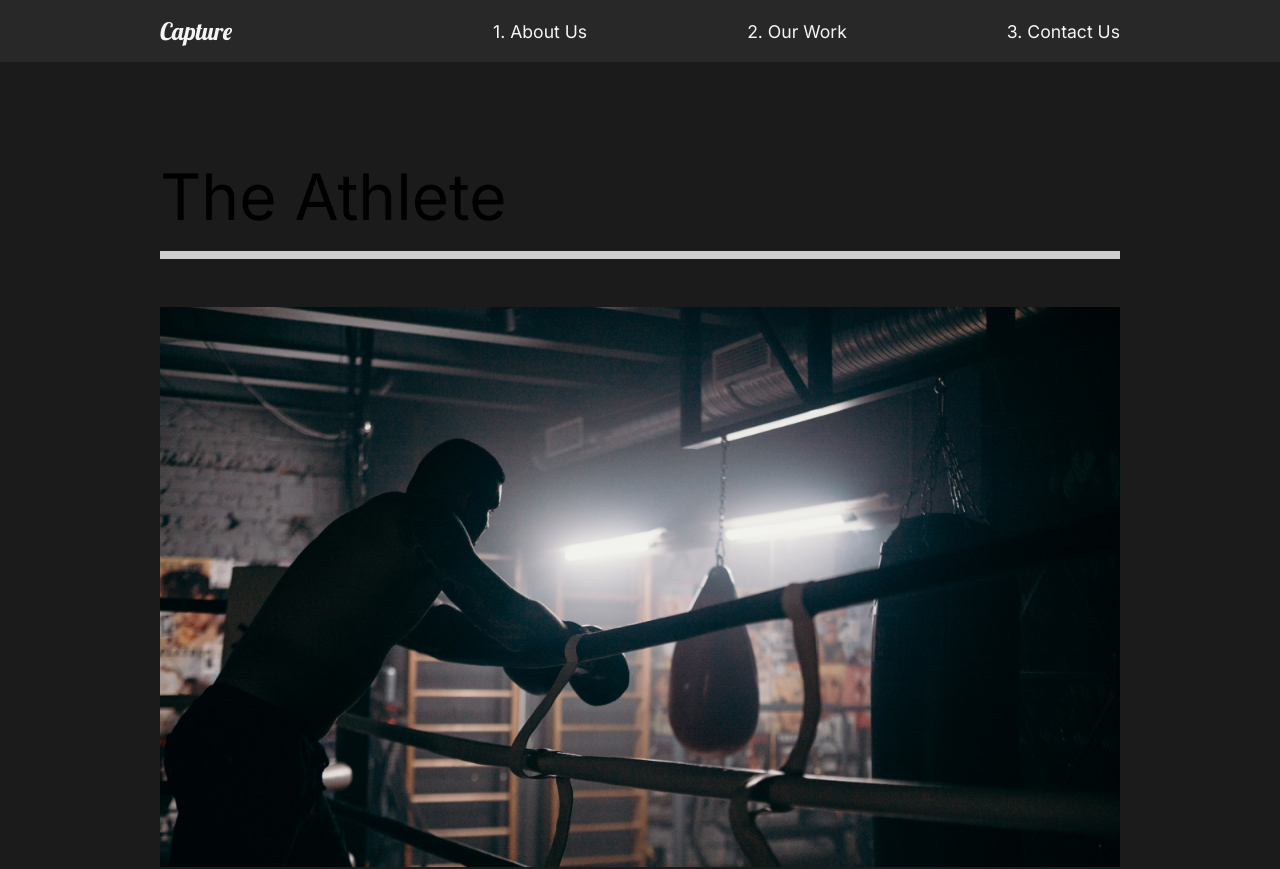
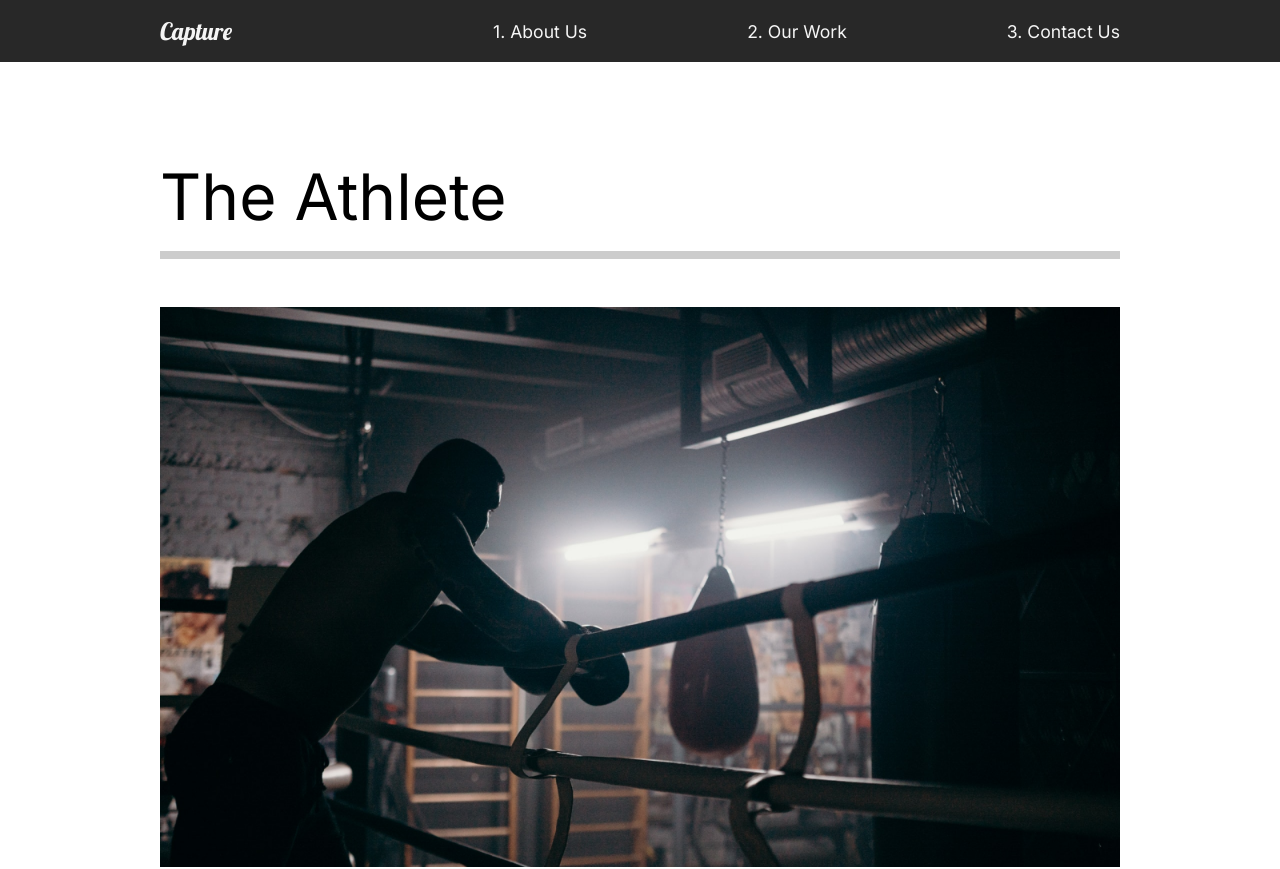
Before and after one commit to Sahibjot01/Capture, a React (Create React App) app: page /work in a window 1280 px wide. Shown: the top 869 px of the page. Built offline with nearby package versions, Linux system fonts and the light colour scheme.

Commit message:
12. Added page transition using framer motion

```diff
--- a/package.json
+++ b/package.json
@@ -6,6 +6,7 @@
     "@testing-library/jest-dom": "^5.17.0",
     "@testing-library/react": "^13.4.0",
     "@testing-library/user-event": "^13.5.0",
+    "framer-motion": "^11.2.4",
     "react": "^18.3.1",
     "react-dom": "^18.3.1",
     "react-intersection-observer": "^9.10.2",
--- a/src/App.js
+++ b/src/App.js
@@ -6,21 +6,27 @@
 import AboutUs from "./pages/AboutUs";
 import ContactUs from "./pages/ContactUs";
 import OurWork from "./pages/OurWork";
+import WorkDetail from "./pages/WorkDetail";
 
 //router
-import { Route, Routes } from "react-router-dom";
-import WorkDetail from "./pages/WorkDetail";
+import { Route, Routes, useLocation } from "react-router-dom";
+//framer motion
+import { AnimatePresence } from "framer-motion";
+
 function App() {
+  const location = useLocation();
   return (
     <div className="App">
       <GlobalStyle />
       <Nav />
-      <Routes>
-        <Route path="/" element={<AboutUs />} />
-        <Route path="/work" element={<OurWork />} />
-        <Route path="/work/:id" element={<WorkDetail />} />
-        <Route path="/contact" element={<ContactUs />} />
-      </Routes>
+      <AnimatePresence mode="wait">
+        <Routes location={location} key={location.pathname}>
+          <Route path="/" element={<AboutUs />} />
+          <Route path="/work" element={<OurWork />} />
+          <Route path="/work/:id" element={<WorkDetail />} />
+          <Route path="/contact" element={<ContactUs />} />
+        </Routes>
+      </AnimatePresence>
     </div>
   );
 }
--- a/src/Components/AboutSection.js
+++ b/src/Components/AboutSection.js
@@ -8,24 +8,26 @@
   StyledImageDiv,
 } from "../styles";
 import styled from "styled-components";
+//import framer motion
+import { motion } from "framer-motion";
 
 const AboutSection = () => {
   return (
     <StyledAboutDiv>
       <StyledDescriptionDiv>
-        <div className="title">
+        <motion.div>
           <StyledHideDiv>
-            <h2>We work to make</h2>
+            <motion.h2>We work to make</motion.h2>
           </StyledHideDiv>
           <StyledHideDiv>
-            <h2>
+            <motion.h2>
               your <span>dreams</span> come
-            </h2>
+            </motion.h2>
           </StyledHideDiv>
           <StyledHideDiv>
-            <h2>true.</h2>
+            <motion.h2>true.</motion.h2>
           </StyledHideDiv>
-        </div>
+        </motion.div>
         <p>
           Contact us for any photography or videography ideas that you have. We
           have professionals with amazing skills.
--- /dev/null
+++ b/src/animation.js
@@ -0,0 +1,18 @@
+export const pageAnimation = {
+  hidden: {
+    opacity: 0,
+    y: 300,
+  },
+  show: {
+    opacity: 1,
+    y: 0,
+    transition: { duration: 1 },
+  },
+  exit: {
+    opacity: 0,
+    y: 300,
+    transition: {
+      duration: 1,
+    },
+  },
+};
--- a/src/pages/AboutUs.js
+++ b/src/pages/AboutUs.js
@@ -2,13 +2,21 @@
 import AboutSection from "../Components/AboutSection";
 import ServicesSection from "../Components/ServicesSection";
 import FaqSection from "../Components/FaqSection";
+//framer motion
+import { motion } from "framer-motion";
+import { pageAnimation } from "../animation";
 const AboutUs = () => {
   return (
-    <>
+    <motion.div
+      variants={pageAnimation}
+      initial="hidden"
+      animate="show"
+      exit="exit"
+    >
       <AboutSection />
       <ServicesSection />
       <FaqSection />
-    </>
+    </motion.div>
   );
 };
 
--- a/src/pages/ContactUs.js
+++ b/src/pages/ContactUs.js
@@ -1,7 +1,19 @@
 import React from "react";
+//framer motion
+import { motion } from "framer-motion";
+import { pageAnimation } from "../animation";
 
 const ContactUs = () => {
-  return <h1>Contact Us</h1>;
+  return (
+    <motion.div
+      variants={pageAnimation}
+      initial="hidden"
+      animate="show"
+      exit="exit"
+    >
+      <h1>Contact Us</h1>
+    </motion.div>
+  );
 };
 
 export default ContactUs;
--- a/src/pages/OurWork.js
+++ b/src/pages/OurWork.js
@@ -5,10 +5,18 @@
 import athlete from "../img/athlete-small.png";
 import theracer from "../img/theracer-small.png";
 import goodtimes from "../img/goodtimes-small.png";
+//framer motion
+import { motion } from "framer-motion";
+import { pageAnimation } from "../animation";
 
 const OurWork = () => {
   return (
-    <StyledWorkDiv>
+    <StyledWorkDiv
+      variants={pageAnimation}
+      initial="hidden"
+      animate="show"
+      exit="exit"
+    >
       <StyledMovieDiv>
         <h2>The Athlete</h2>
         <div className="line"></div>
@@ -35,10 +43,11 @@
 };
 
 //styling
-const StyledWorkDiv = styled.div`
+const StyledWorkDiv = styled(motion.div)`
   min-height: 100vh;
   overflow: hidden;
   padding: 5rem 10rem;
+  background: #fff;
   h2 {
     padding: 1rem 0rem;
   }
--- a/src/pages/WorkDetail.js
+++ b/src/pages/WorkDetail.js
@@ -3,6 +3,9 @@
 import { useLocation } from "react-router-dom";
 //data
 import { MovieState } from "../movieState";
+//framer motion
+import { motion } from "framer-motion";
+import { pageAnimation } from "../animation";
 
 const WorkDetail = () => {
   const location = useLocation();
@@ -17,7 +20,12 @@
   return (
     <>
       {movie && (
-        <StyledDetailDiv>
+        <StyledDetailDiv
+          variants={pageAnimation}
+          initial="hidden"
+          animate="show"
+          exit="exit"
+        >
           <StyledHeadlineDiv>
             <h2>{movie.title}</h2>
             <img src={movie.mainImg} alt="movie" />
@@ -40,7 +48,7 @@
   );
 };
 //styling
-const StyledDetailDiv = styled.div`
+const StyledDetailDiv = styled(motion.div)`
   color: white;
 `;
 const StyledHeadlineDiv = styled.div`
```
Also changed, not shown: 1 other file (tests, documents, lock files or other folders).
